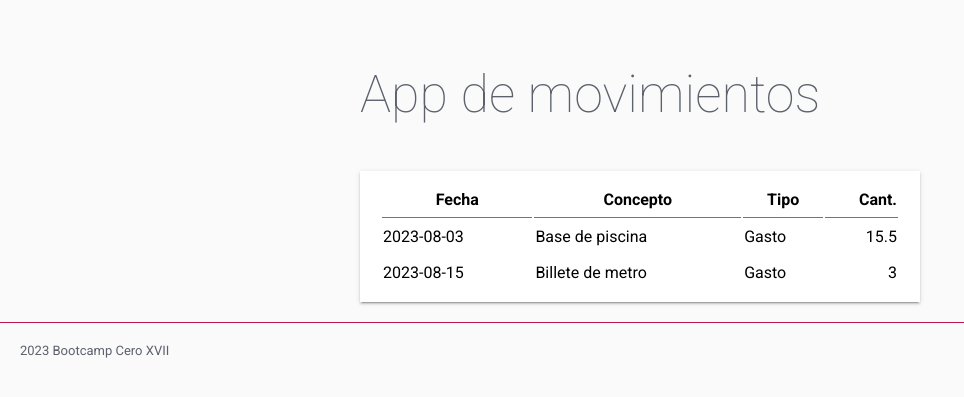
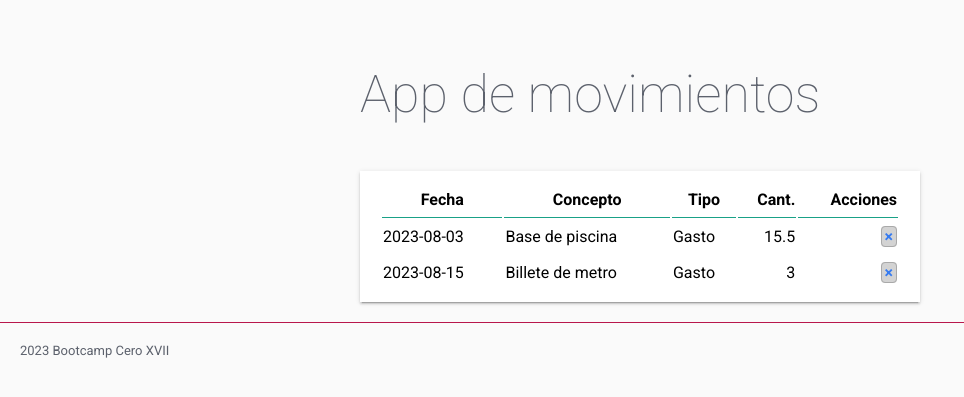
Before and after one commit to Boncroix/flask-sql, a Flask app: page / in a window 1280 px wide. Shown: the part 75-472 px from the top of the page, without its empty margins (0-964 px from the left). Run offline with Flask 3, Linux system fonts and the light colour scheme; data comes from the database, SQL or seed files in the repository; both versions use the stored data as it was after the commit.

Commit message:
feat: añadir botones de borrado

```diff
--- a/balance/static/css/styles.css
+++ b/balance/static/css/styles.css
@@ -57,7 +57,8 @@ table.paper .titulo-tabla {
     border-top: solid thin var(--primary-color);
 }
 
-.numero {
+.numero,
+.acciones {
     text-align: right;
 }
 
@@ -80,3 +81,14 @@ p.error {
 tr.error+tr td {
     padding-bottom: 13px;
 }
+
+.mini-boton {
+    border: solid thin darkgray;
+    border-radius: 4px;
+    padding: 0 3px;
+    background-color: lightgray;
+}
+
+a.mini-boton:hover {
+    text-decoration: none;
+}
--- a/balance/templates/inicio.html
+++ b/balance/templates/inicio.html
@@ -11,6 +11,7 @@
         <th class="titulo-tabla">Concepto</th>
         <th class="titulo-tabla">Tipo</th>
         <th class="titulo-tabla numero">Cant.</th>
+        <th class="titulo-tabla acciones">Acciones</th>
     </tr>
     {% if movs %}
     {% for m in movs %}
@@ -31,6 +32,9 @@
             {% endif %}
         </td>
         <td class="numero">{{ m.cantidad }}</td>
+        <td class="acciones">
+            <a href="/borrar/{{ m.id }}" class="mini-boton">&times;</a>
+        </td>
     </tr>
     {% if m.has_errors %}
     <tr>
```
Also changed, not shown: balance/data/balance.db.
